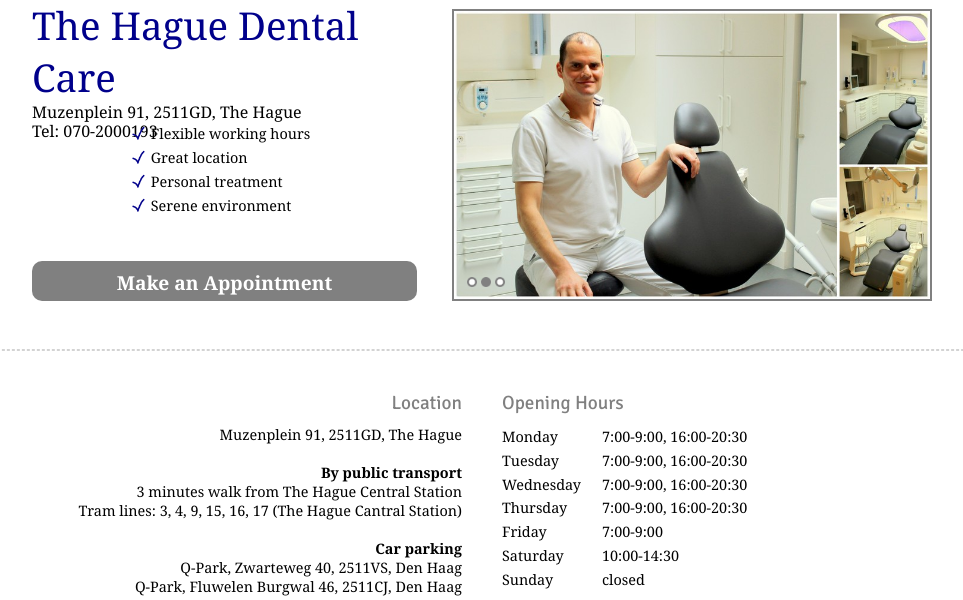
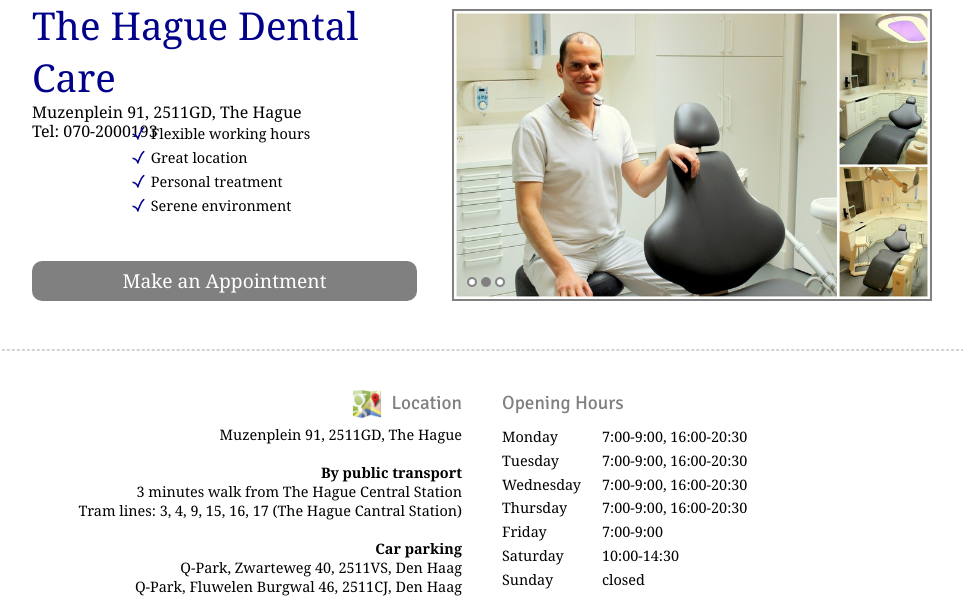
Before and after one commit to oriyudilevich/DanielWebsite, a PHP site: page / in a window 1280 px wide. Shown: the part 101-701 px from the top of the page, without its empty margins (158-1121 px from the left). Run offline with PHP 8.4, Linux system fonts and the light colour scheme; some libraries are stand-ins or nearby versions; some web fonts are replaced.

Commit message:
Added a google maps button

```diff
--- a/css/stylesheet.css
+++ b/css/stylesheet.css
@@ -318,14 +318,13 @@
 
 #appointment_content{
     position:relative;
-    top: 8px;
+    top: 6px;
 }
 
 #appointment_a{
     text-decoration:none;
     color:white;
     font-size: 120%;
-    font-weight: bold;
 
 }
 
@@ -459,6 +458,7 @@
 }
 
 #location_title{
+    position: relative;
     font-size:120%;
     font-family: 'Signika', sans-serif;
     color:gray;
@@ -466,9 +466,21 @@
     margin-bottom:10px;
 }
 
+#location_content_img{
+    position: absolute;
+    left: 320px;
+    top: -2px;
+    width: 30px;
+}
+
 #location_content{
+    position: relative;
     text-align:right;
     font-size: 90%;
+}
+
+#location_content_a{
+    text-decoration: none;
 }
 
 /* About Us
--- a/index.html
+++ b/index.html
@@ -157,7 +157,7 @@
 
             <div id="location">
 
-                <div id="location_title">Location</div>
+                <div id="location_title"><a href="something.html"><img id="location_content_img" src="images/googlemaps.png"></a> Location</div>
 
                 <div id="location_content">
                 Muzenplein 91, 2511GD, The Hague<br><br>
```
Also changed, not shown: images/googlemaps.png (added), 4 other files.
